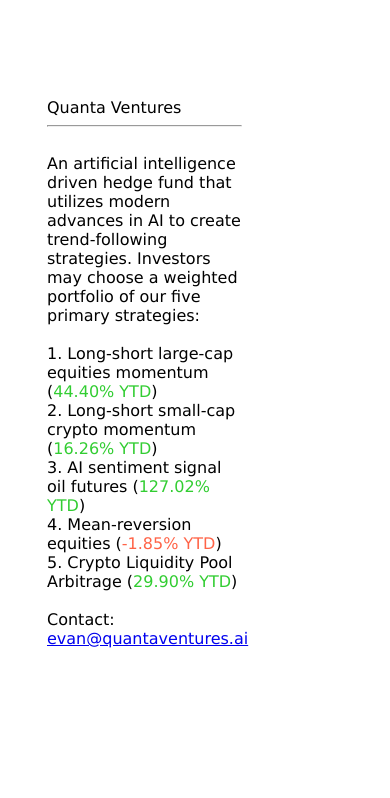
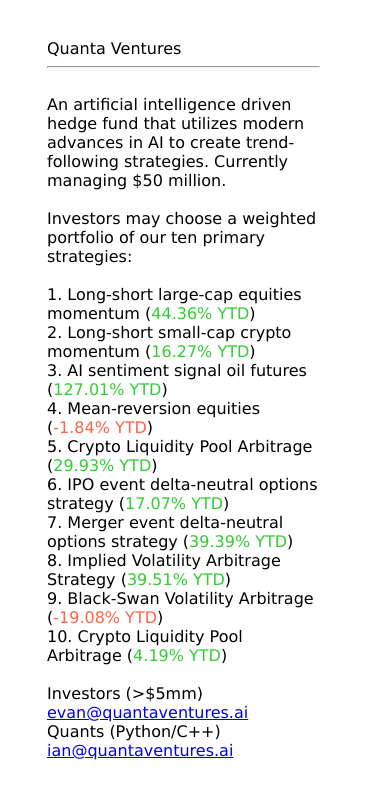
Before and after one commit to iansamir/quanta-landing-page, a plain HTML site: page index.html in a window 390 px wide. Drawn offline with Linux system fonts and the light colour scheme.

Commit message:
10 strategies, description updates

```diff
--- a/index.html
+++ b/index.html
@@ -8,8 +8,16 @@
     <style>
         .text {
             margin-left: 10vw;
+            margin-top: 10vw;
             width: 50vw;
-            font-family: Verdana, Geneva, Tahoma, sans-serif
+            font-family: Verdana, Geneva, Tahoma, sans-serif;
+        }
+
+        /* Adjust the width on small screens */
+        @media (max-width: 600px) {
+            .text {
+                width: 70vw;
+            }
         }
     </style>
     <script>
@@ -32,11 +40,6 @@
 </head>
 
 <body>
-    <br />
-    <br />
-    <br />
-    <br />
-    <br />
     <div class="text">
         Quanta Ventures
         <br />
@@ -44,7 +47,10 @@
         <br />
         An artificial intelligence driven hedge fund that
         utilizes modern advances in AI to create trend-following strategies.
-        Investors may choose a weighted portfolio of our five primary strategies:
+        Currently managing $50 million.
+        <br />
+        <br />
+        Investors may choose a weighted portfolio of our ten primary strategies:
         <br />
         <br />
         1. Long-short large-cap equities momentum
@@ -57,8 +63,21 @@
         (<span class="ytd" data-base-value="-1.83" style="color: #FF6347;">-1.83% YTD</span>)<br />
         5. Crypto Liquidity Pool Arbitrage
         (<span class="ytd" data-base-value="29.9" style="color: #32CD32;">29.9% YTD</span>)<br />
+        6. IPO event delta-neutral options strategy
+        (<span class="ytd" data-base-value="17.1" style="color: #32CD32;">17.1% YTD</span>)<br />
+        7. Merger event delta-neutral options strategy
+        (<span class="ytd" data-base-value="39.4" style="color: #32CD32;">39.4% YTD</span>)<br />
+        8. Implied Volatility Arbitrage Strategy
+        (<span class="ytd" data-base-value="39.5" style="color: #32CD32;">39.5% YTD</span>)<br />
+        9. Black-Swan Volatility Arbitrage
+        (<span class="ytd" data-base-value="-19.1" style="color: #FF6347;">-19.1% YTD</span>)<br />
+        10. Crypto Liquidity Pool Arbitrage
+        (<span class="ytd" data-base-value="4.2" style="color: #32CD32;">4.2% YTD</span>)<br />
         <br />
-        Contact: <a href="mailto:investors@quantaventures.ai">evan@quantaventures.ai</a>
+        Investors (>$5mm) <a href="mailto:investors@quantaventures.ai">evan@quantaventures.ai</a>
+        <br />
+        Quants (Python/C++) <a href="mailto:investors@quantaventures.ai">ian@quantaventures.ai</a>
+
     </div>
 </body>
 
```
